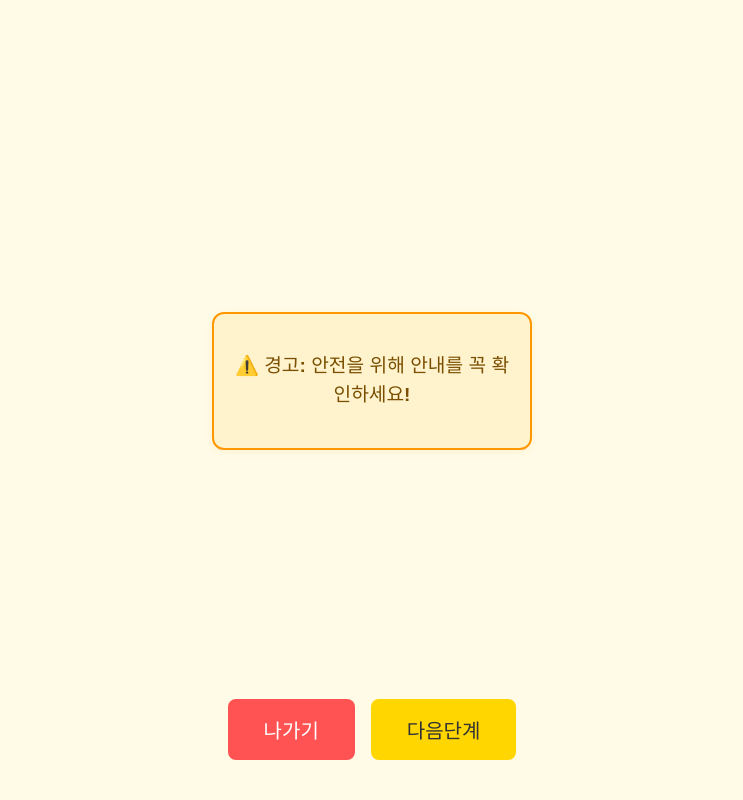
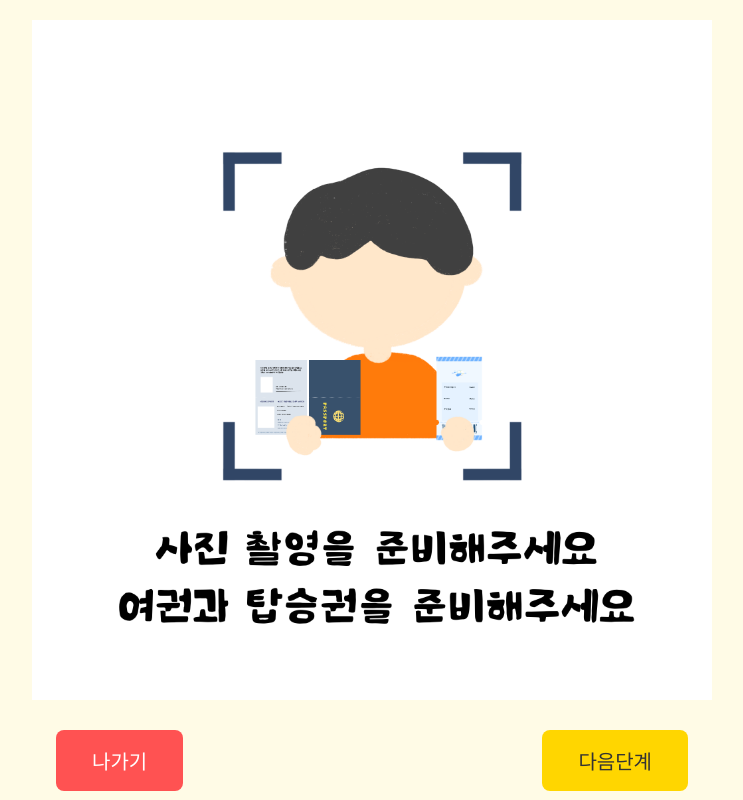
Before and after one commit to SimplePage/jini_airport, a React (Vite) app: page /jini_airport/warning in a window 1280 px wide. Shown: the whole page, without its empty margins (268-1011 px from the left). Built offline with nearby package versions, Linux system fonts and the light colour scheme.

Commit message:
fix: warningPage 수정

```diff
--- a/src/pages/NextPage.jsx
+++ b/src/pages/NextPage.jsx
@@ -176,16 +176,18 @@ export default function NextPage() {
   else content = renderStep4();
 
   return (
-    <div style={{maxWidth:600,margin:'0 auto',padding:'2em'}}>
+    <div style={{ minHeight: '100vh', display: 'flex', flexDirection: 'column' }}>
+      <div style={{ flex: 1, display: 'flex', flexDirection: 'column', alignItems: 'center', justifyContent: 'center', padding: '2em' }}>
         <div className="step-indicator" style={{display:'flex',justifyContent:'center',gap:8,marginBottom:24}}>
           {[1,2,3,4].map(i => (
             <div key={i} className={`step${step===i?' active':''}`} style={{width:32,height:32,borderRadius:'50%',background:step===i?'#1976d2':'#eee',color:step===i?'#fff':'#888',display:'flex',alignItems:'center',justifyContent:'center',fontWeight:'bold',fontSize:'1.1em'}}>{i}</div>
           ))}
         </div>
-      <div className="step-content" style={{marginBottom:32}}>
+        <div className="step-content">
           {content}
         </div>
-      <div className="button-group" style={{display:'flex',justifyContent:'center',gap:16}}>
+      </div>
+      <div className="button-bar" style={{ height: 80, display: 'flex', alignItems: 'center', justifyContent: 'space-between', padding: '0 24px', width: '100%' }}>
         <button className="btn btn-exit" onClick={onExitOrPrev}>{step===1?'나가기':'이전단계'}</button>
         <button className="btn btn-next" onClick={onNext}>{step<4?'다음단계':'완료'}</button>
       </div>
--- a/src/pages/WarningPage.jsx
+++ b/src/pages/WarningPage.jsx
@@ -2,29 +2,26 @@ import React from 'react';
 import './warning.css';
 import './common.css';
 import { useNavigate } from 'react-router-dom';
+import ready from '../assets/ready.png';
 
 export default function WarningPage() {
   const navigate = useNavigate();
   return (
-    <div className="warning-page">
-      <div
-        style={{
-          margin: '0 auto 2em auto',
-          maxWidth: 320,
-          background: '#fff3cd',
-          border: '2px solid #ff9800',
-          borderRadius: 12,
-          padding: '2em 1em',
-          color: '#7a4f01',
-          fontWeight: 'bold',
-          fontSize: '1.2em',
-          textAlign: 'center',
-          boxShadow: '0 2px 8px rgba(255,152,0,0.08)'
-        }}
-      >
-        ⚠️ 경고: 안전을 위해 안내를 꼭 확인하세요!
+    <div className="warning-page" style={{ minHeight: '100vh', display: 'flex', flexDirection: 'column' }}>
+      <div style={{ flex: 1, display: 'flex', alignItems: 'center', justifyContent: 'center' }}>
+        <img
+          src={ready}
+          alt="ready"
+          style={{
+            maxWidth: '90vw',
+            maxHeight: 'calc(100vh - 120px)',
+            width: '100%',
+            height: 'auto',
+            objectFit: 'contain'
+          }}
+        />
       </div>
-      <div className="button-group" style={{display:'flex',justifyContent:'center',gap:16}}>
+      <div className="button-bar" style={{ height: 80, display: 'flex', alignItems: 'center', justifyContent: 'space-between', padding: '0 24px', width: '100%' }}>
         <button className="btn btn-exit" onClick={() => navigate('/')}>나가기</button>
         <button className="btn btn-next" onClick={() => navigate('/next')}>다음단계</button>
       </div>
```
Lines whose indentation alone changed are shown as unchanged.
